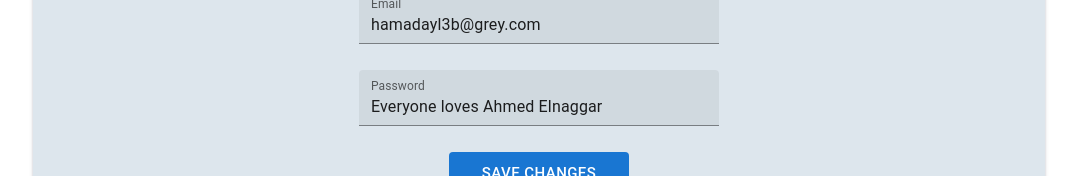
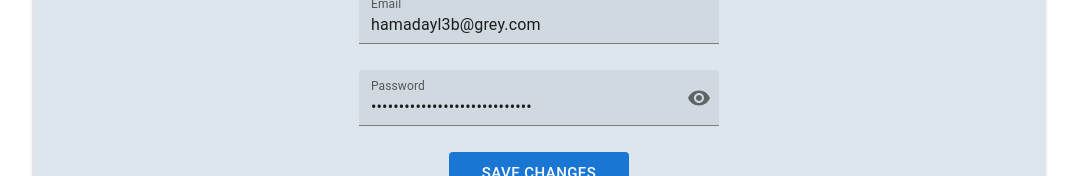
Before and after one commit to Ahmed-Mohammed-11/Grey, a Next.js app in the folder front_end/: page /profile in a window 1280 px wide. Shown: the part 208-384 px from the top of the page, without its empty margins (101-1178 px from the left). Built offline with nearby package versions, Linux system fonts and the light colour scheme.

Commit message:
Edit password field

```diff
--- a/front_end/package.json
+++ b/front_end/package.json
@@ -11,6 +11,7 @@
   "dependencies": {
     "@emotion/react": "^11.11.1",
     "@emotion/styled": "^11.11.0",
+    "@mui/icons-material": "^5.15.0",
     "@mui/material": "^5.14.18",
     "@mui/x-date-pickers": "^6.18.3",
     "axios": "^1.6.1",
@@ -27,8 +28,8 @@
     "react-intersection-observer": "^9.5.3",
     "react-toastify": "^9.1.3",
     "reactjs-popup": "^2.0.6",
-    "uuid": "^9.0.1",
-    "swr": "^2.2.4"
+    "swr": "^2.2.4",
+    "uuid": "^9.0.1"
   },
   "devDependencies": {
     "@types/node": "^20",
--- a/front_end/src/app/profile/page.module.css
+++ b/front_end/src/app/profile/page.module.css
@@ -43,7 +43,7 @@
   margin: 2.2% !important;
 }
 
-.signupForm {
+.profile {
   display: flex;
   flex: 40%;
   flex-direction: column;
--- a/front_end/src/app/profile/page.tsx
+++ b/front_end/src/app/profile/page.tsx
@@ -1,5 +1,5 @@
 'use client'
-import { Box, Button, TextField } from "@mui/material";
+import { Box, Button, IconButton, InputAdornment, TextField } from "@mui/material";
 import styles from './page.module.css';
 import {useRef, useState} from 'react';
 import clientValidateForm from "../security/userValidation/clientFormValidation";
@@ -8,6 +8,8 @@
 import { toast } from "react-toastify";
 import { ToastContainer } from "react-toastify";
 import 'react-toastify/dist/ReactToastify.css';
+import Visibility from '@mui/icons-material/Visibility';
+import VisibilityOff from '@mui/icons-material/VisibilityOff';
 
 function Profile() {
 
@@ -22,6 +24,7 @@
   const [username, setUsername] = useState(initialUsername);
   const [email, setEmail] = useState(initialEmail);
   const [password, setPassword] = useState(initialPassword);
+  const [showPassword, setShowPassword] = useState(false);
 
   const [isUserValid, setIsUserValid] = useState({
     username: true,
@@ -37,6 +40,10 @@
 
   const noChange = (user: User) : boolean => {
     return user.username === initialUsername && user.email === initialEmail && user.password === initialPassword
+  }
+
+  const handleTogglePassword = () => {
+    setShowPassword(!showPassword)
   }
 
   const fetchServerResponse = async (userDto: UserDTO) => {
@@ -109,7 +116,7 @@
 
   return (
     <Box className={styles.container}>
-      <Box className={styles.signupForm}>
+      <Box className={styles.profile}>
         <TextField className={styles.textArea}
           label='Username'
           placeholder='new username'
@@ -136,10 +143,23 @@
           placeholder='new password'
           inputRef={passwordRef}
           variant="filled"
+          type={showPassword ? 'text' : 'password'}
           error={!isUserValid.password}
           value={password}
           onChange={(e) => setPassword(e.target.value)}
           helperText={(isUserValid.password)? "" : errors.password}
+          InputProps={{
+            endAdornment: (
+              <InputAdornment position="end">
+                <IconButton
+                  onClick={handleTogglePassword}
+                  edge="end"
+                >
+                  {showPassword ? <VisibilityOff /> : <Visibility />}
+                </IconButton>
+              </InputAdornment>
+            )
+          }}
         ></TextField>
         <Button className={styles.button}
           variant="contained"
```
Also changed, not shown: 1 other file (tests, documents, lock files or other folders).
